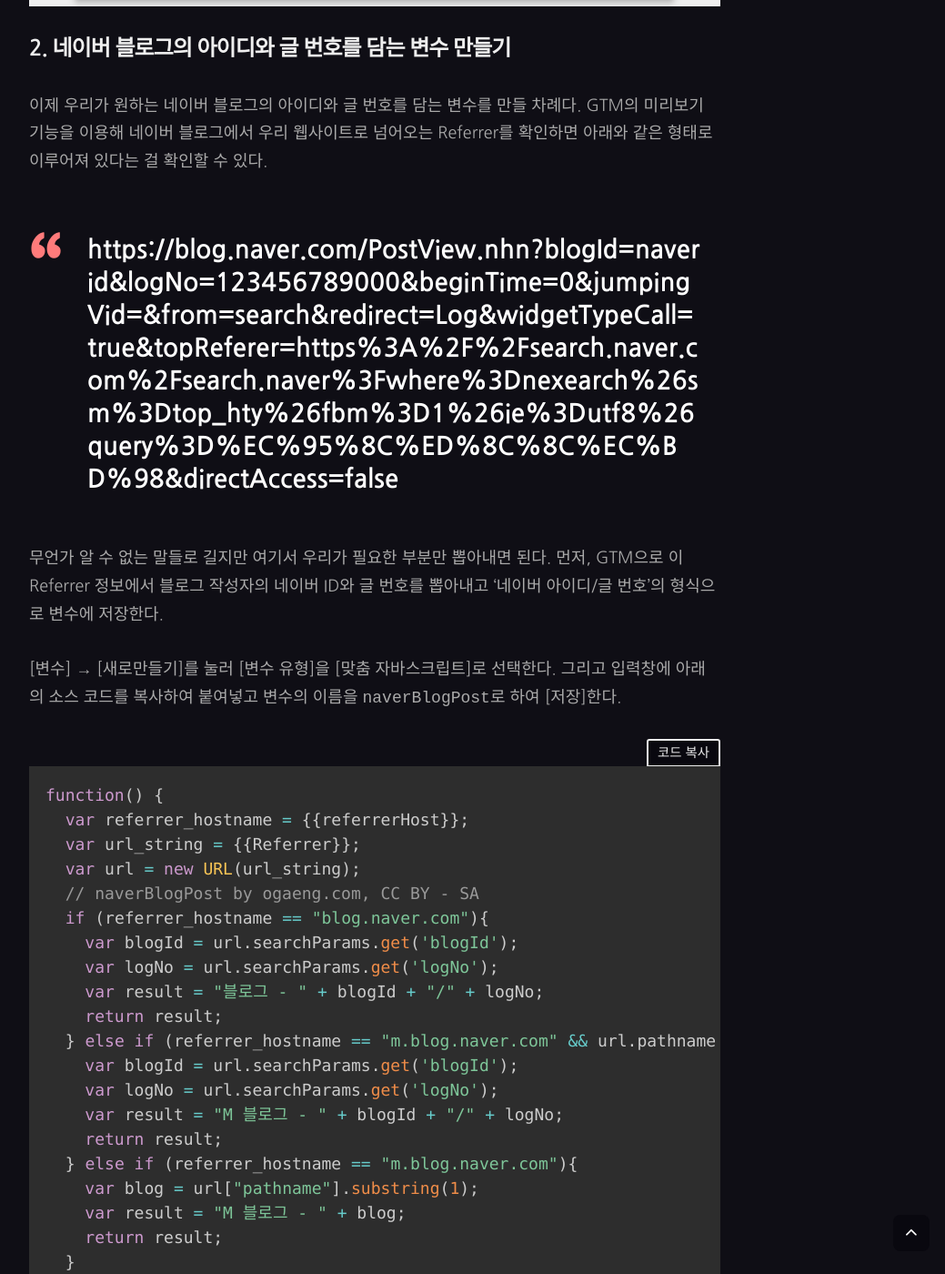
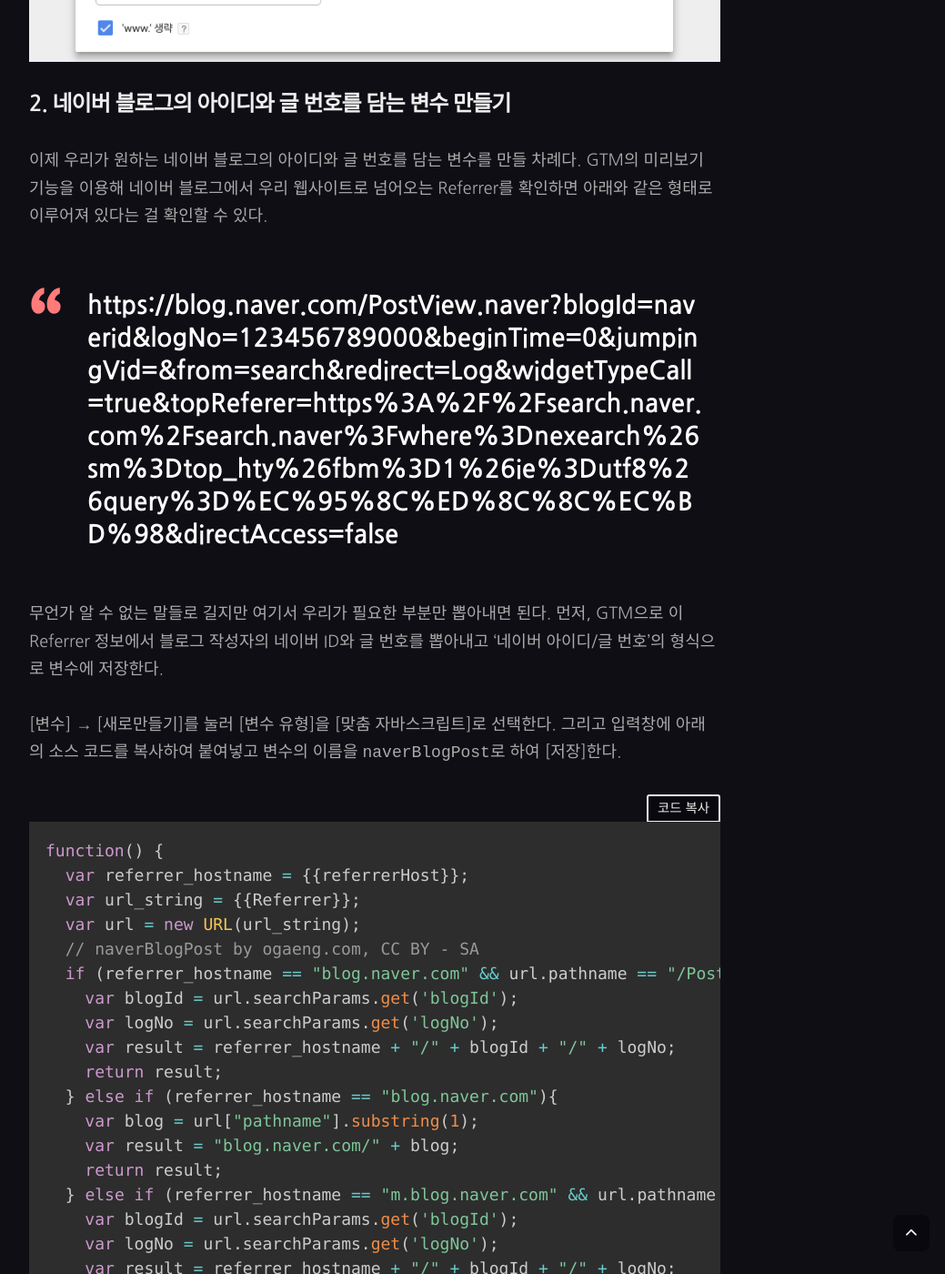
Before and after one commit to ogaeng/ogaeng-blog-dark, a Jekyll site: the page built from _posts/2018-07-01-googleanalytics-naver-blog.md, in a window 1280 px wide and 1400 px high, scrolled down 5083 px. Shown: the whole window at 91% size, without its empty margins (228-1267 px from the left). Built offline with Jekyll 4.4.1, drawn with Linux system fonts in a browser that asks for light colours; nearby versions of some CDN libraries; some of the changed text lies outside the part shown.

Commit message:
'구글애널리틱스로 유입된 네이버블로그의 주소와 검색키워드 가져오기' 글 업데이트

```diff
--- a/_posts/2018-07-01-googleanalytics-naver-blog.md
+++ b/_posts/2018-07-01-googleanalytics-naver-blog.md
@@ -32,9 +34,9 @@
 
 ## 작동 원리 이해하기 ##
 
-기본적으로 네이버 블로그의 주소는 'blog.naver.com/아이디/글번호' 의 형태로 이루어져 있다. 브라우저에도 이런 주소의 형태로 보인다. 그런데 왜 우리의 GA에서는 추천 경로가 ''/PostView.nhn'으로 나오는 것일까? 실제로 우리 눈에 보이는 주소는 'blog.naver.com/아이디/글 주소'의 형태이지만 진짜 주소는 아래와 같은 형태로 이루어져 있다.
+기본적으로 네이버 블로그의 주소는 'blog.naver.com/아이디/글번호' 의 형태로 이루어져 있다. 브라우저에도 이런 주소의 형태로 보인다. 그런데 왜 우리의 GA에서는 추천 경로가 ''/PostView.naver'으로 나오는 것일까? 실제로 우리 눈에 보이는 주소는 'blog.naver.com/아이디/글 주소'의 형태이지만 진짜 주소는 아래와 같은 형태로 이루어져 있다.
 
-> blog.naver.com/PostView.nhn?blogId=네이버아이디&logNo=글번호
+> blog.naver.com/PostView.naver?blogId=네이버아이디&logNo=글번호
 
 위 주소를 보면 GA에서 추천 경로가 ''/PostView.nhn'으로 나오는 이유가 수긍이 간다. 그럼 이제 저 주소를 이용해 우리가 원하는 네이버 블로그를 통한 유입의 정보를 알아보자.
 
@@ -74,7 +76,7 @@
 
 이제 우리가 원하는 네이버 블로그의 아이디와 글 번호를 담는 변수를 만들 차례다. GTM의 미리보기 기능을 이용해 네이버 블로그에서 우리 웹사이트로 넘어오는 Referrer를 확인하면 아래와 같은 형태로 이루어져 있다는 걸 확인할 수 있다.
 
-> https://blog.naver.com/PostView.nhn?blogId=naverid&logNo=123456789000&beginTime=0&jumpingVid=&from=search&redirect=Log&widgetTypeCall=true&topReferer=https%3A%2F%2Fsearch.naver.com%2Fsearch.naver%3Fwhere%3Dnexearch%26sm%3Dtop_hty%26fbm%3D1%26ie%3Dutf8%26query%3D%EC%95%8C%ED%8C%8C%EC%BD%98&directAccess=false
+> https://blog.naver.com/PostView.naver?blogId=naverid&logNo=123456789000&beginTime=0&jumpingVid=&from=search&redirect=Log&widgetTypeCall=true&topReferer=https%3A%2F%2Fsearch.naver.com%2Fsearch.naver%3Fwhere%3Dnexearch%26sm%3Dtop_hty%26fbm%3D1%26ie%3Dutf8%26query%3D%EC%95%8C%ED%8C%8C%EC%BD%98&directAccess=false
 
 무언가 알 수 없는 말들로 길지만 여기서 우리가 필요한 부분만 뽑아내면 된다. 먼저, GTM으로 이 Referrer 정보에서 블로그 작성자의 네이버 ID와 글 번호를 뽑아내고 '네이버 아이디/글 번호'의 형식으로 변수에 저장한다.
 
@@ -87,19 +89,28 @@
   var url_string = {{Referrer}};
   var url = new URL(url_string);
   // naverBlogPost by ogaeng.com, CC BY - SA
-  if (referrer_hostname == "blog.naver.com"){
+  if (referrer_hostname == "blog.naver.com" && url.pathname == "/PostView.naver"){
     var blogId = url.searchParams.get('blogId');
     var logNo = url.searchParams.get('logNo');
-    var result = "블로그 - " + blogId + "/" + logNo;
+    var result = referrer_hostname + "/" + blogId + "/" + logNo;
+    return result;
+  } else if (referrer_hostname == "blog.naver.com"){
+    var blog = url["pathname"].substring(1);
+    var result = "blog.naver.com/" + blog;
     return result;
   } else if (referrer_hostname == "m.blog.naver.com" && url.pathname == "/PostView.nhn") {
     var blogId = url.searchParams.get('blogId');
     var logNo = url.searchParams.get('logNo');
-    var result = "M 블로그 - " + blogId + "/" + logNo;
+    var result = referrer_hostname + "/" + blogId + "/" + logNo;
+    return result;
+  } else if (referrer_hostname == "m.blog.naver.com" && url.pathname == "/PostView.naver"){
+    var blogId = url.searchParams.get('blogId');
+    var logNo = url.searchParams.get('logNo');
+    var result = referrer_hostname + "/" + blogId + "/" + logNo;
     return result;
   } else if (referrer_hostname == "m.blog.naver.com"){
     var blog = url["pathname"].substring(1);
-    var result = "M 블로그 - " + blog;
+    var result = "m.blog.naver.com/" + blog;
     return result;
   }
 }
```
Also changed, not shown: other parts of _posts/2018-07-01-googleanalytics-naver-blog.md (+2 -0 lines), _posts/2017-11-08-facebook-pixel-search-keywords.md (+3 -3 lines), images/post/11/gtm-var-01.png.
